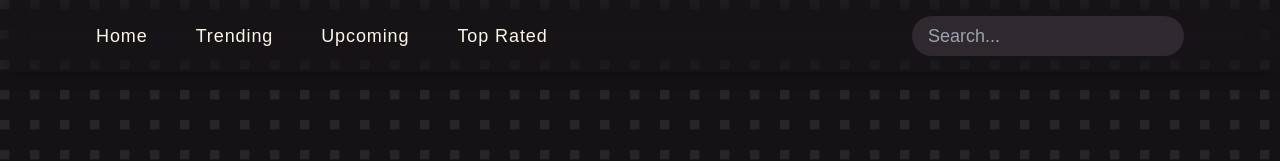
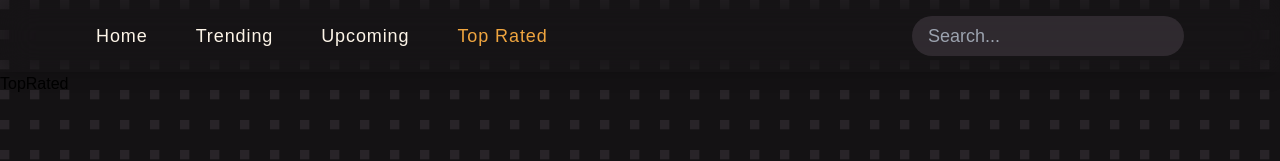
Before and after one commit to gurmeet02/Movies-Web, a React app in the folder frontend/: page /top-rated in a window 1280 px wide. Shown: the top 161 px of the page. Built offline with nearby package versions, Linux system fonts and the light colour scheme; the HTML template or start-up script is replaced by a standard one.

Commit message:
Routes Added

```diff
--- a/frontend/src/App.jsx
+++ b/frontend/src/App.jsx
@@ -1,6 +1,8 @@
 import { BrowserRouter, Routes, Route } from "react-router-dom";
 import Home from "./pages/Home/Home";
 import Trending from "./pages/Trending/Trending";
+import Upcoming from "./pages/Upcoming/Upcoming";
+import TopRated from "./pages/TopRated/TopRated";
 import Navbar from "./components/Navbar";
 
 function App() {
@@ -10,12 +12,13 @@ function App() {
         <Navbar />
         <Routes>
           <Route path="/" element={<Home />} />
-          <Route path="/trending-movies" element={<Trending />} />
+          <Route path="/trending" element={<Trending />} />
+          <Route path="/upcoming" element={<Upcoming />} />
+          <Route path="/top-rated" element={<TopRated />} />
         </Routes>
       </BrowserRouter>
     </>
   );
 }
 
-
 export default App;
--- a/frontend/src/components/Navbar.jsx
+++ b/frontend/src/components/Navbar.jsx
@@ -11,16 +11,16 @@ const Navbar = () => {
             <NavLink to="/">Home</NavLink>
           </li>
           <li className="text-lg font-medium text-primary-50 tracking-wider">
-            <NavLink to="/trending-movies">Trending</NavLink>
+            <NavLink to="/trending">Trending</NavLink>
           </li>
           <li className="text-lg font-medium text-primary-50 tracking-wider">
-            <NavLink to="/trending-movies">Upcoming</NavLink>
+            <NavLink to="/upcoming">Upcoming</NavLink>
           </li>
           <li className="text-lg font-medium text-primary-50 tracking-wider">
-            <NavLink to="/trending-movies">Top Rated</NavLink>
+            <NavLink to="/top-rated">Top Rated</NavLink>
           </li>
         </ul>
-        <div className="flex w-1/4 rounded-full backdrop-filter backdrop-blur-lg bg-secondary bg-opacity-75 px-4 py-1.5">
+        <div className="flex gap-2 w-1/4 rounded-full backdrop-filter backdrop-blur-lg bg-secondary bg-opacity-75 px-4 py-1.5">
           <input
             type="text"
             className="bg-transparent outline-none text-white text-lg w-full"
--- /dev/null
+++ b/frontend/src/pages/TopRated/TopRated.jsx
@@ -0,0 +1,11 @@
+import React from "react";
+
+const TopRated = () => {
+  return (
+    <section>
+      <h1>TopRated</h1>
+    </section>
+  );
+};
+
+export default TopRated;
--- /dev/null
+++ b/frontend/src/pages/Upcoming/Upcoming.jsx
@@ -0,0 +1,11 @@
+import React from "react";
+
+const Upcoming = () => {
+  return (
+    <section>
+      <h1>upcoming...</h1>
+    </section>
+  );
+};
+
+export default Upcoming;
```
